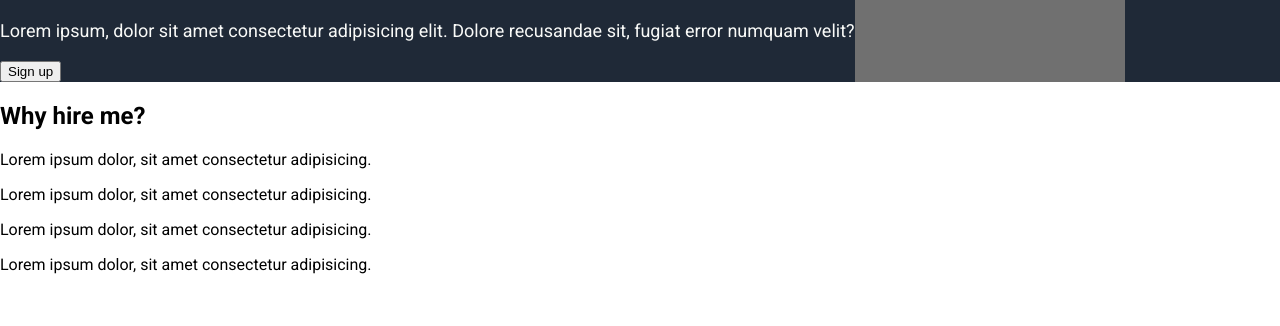
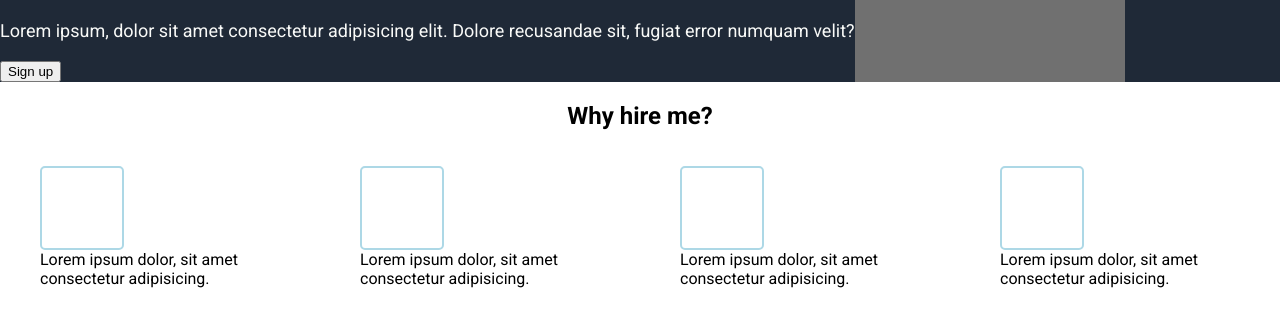
Before and after one commit to timpeschel/odin-landingpage, a plain HTML site: page index.html in a window 1280 px wide. Shown: the part 108-434 px from the top of the page. Drawn offline with Linux system fonts and the light colour scheme.

Commit message:
Basic styling of info section done

```diff
--- a/index.html
+++ b/index.html
@@ -37,22 +37,25 @@
             <h2>Why hire me?</h2>
 
             <div class="row">
-                <div class="rounded_box"></div>
-                <p>Lorem ipsum dolor, sit amet consectetur adipisicing.</p>
-            </div>
-            <div class="row">
-                <div class="rounded_box"></div>
-                <p>Lorem ipsum dolor, sit amet consectetur adipisicing.</p>
-            </div>
-            <div class="row">
-                <div class="rounded_box"></div>
-                <p>Lorem ipsum dolor, sit amet consectetur adipisicing.</p>
-            </div>
-            <div class="row">
-                <div class="rounded_box"></div>
-                <p>Lorem ipsum dolor, sit amet consectetur adipisicing.</p>
+                <figure>
+                    <div class="rounded_box"></div>
+                    <figcaption>Lorem ipsum dolor, sit amet consectetur adipisicing.</figcaption>
+                </figure>
+                <figure>
+                    <div class="rounded_box"></div>
+                    <figcaption>Lorem ipsum dolor, sit amet consectetur adipisicing.</figcaption>
+                </figure>
+                <figure>
+                    <div class="rounded_box"></div>
+                    <figcaption>Lorem ipsum dolor, sit amet consectetur adipisicing.</figcaption>
+                </figure>
+                <figure>
+                    <div class="rounded_box"></div>
+                    <figcaption>Lorem ipsum dolor, sit amet consectetur adipisicing.</figcaption>
+                </figure>
             </div>
         </section>
+
         <section id="quote_section"></section>
         <section id="calltoaction"></section>
     </main>
--- a/style.css
+++ b/style.css
@@ -39,6 +39,24 @@ header{
 .grey_box{
     background-color:#707070;
     display:flex;
-    justify-content: center;
+    flex-direction:column;
+    align-items: center;
     /* padding:20px auto 20px auto; soll in die Mitte */
 }
+
+#info_section{
+    display:flex;
+    flex-direction:column;
+    align-items: center;
+}
+
+.row{
+    display:flex;
+}
+
+.rounded_box{
+    border:2px solid lightblue;
+    border-radius:5px;
+    height:80px;
+    width:80px;
+}
```
